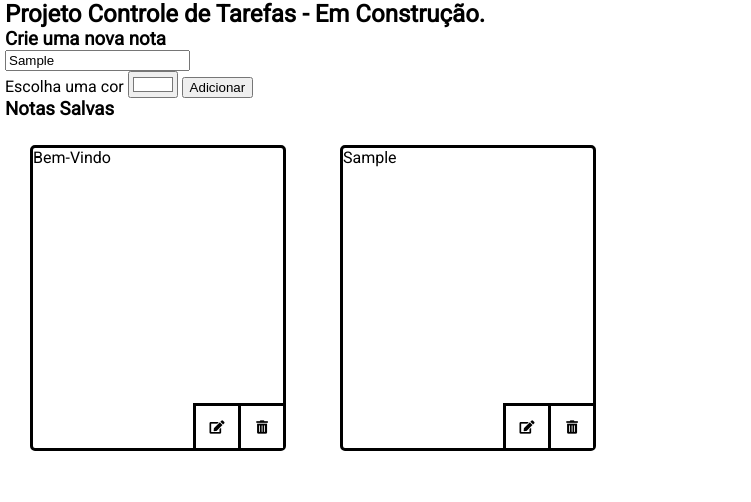
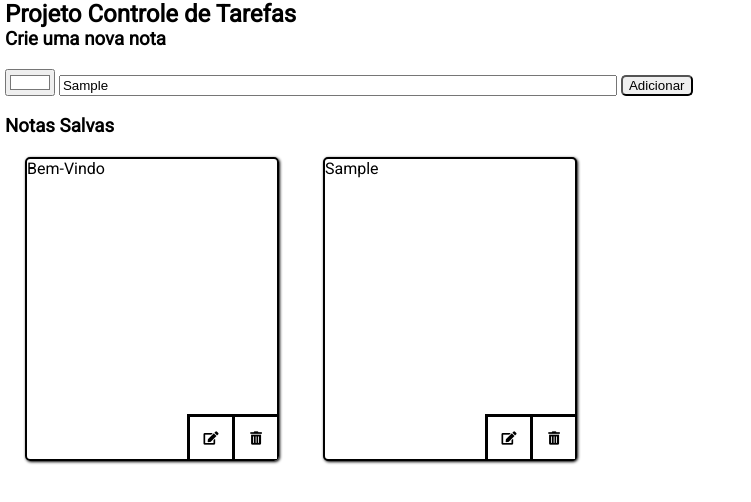
Before and after one commit to felype-carvalho/controle-de-tarefas, a plain HTML site: page index.html in a window 1280 px wide. Both pictures are taken after typing "Sample" into the empty fields and a click on the input "Adicionar". Shown: the whole page, without its empty margins (0-751 px from the left). Drawn offline with Linux system fonts and the light colour scheme.

Commit message:
Foram feitas algumas alterações no CSS, HTML e JS. Foram retiradas algumas variáveis que não iriam mais servir de nada e foi adicionado também um if para impedir que sejam criadas notas vazias.

```diff
--- a/index.css
+++ b/index.css
@@ -14,9 +14,10 @@ body {
 	height: 300px;
 	position: relative;
 	display: inline-block;
-	border: 3px solid black;
+	border: 2px solid black;
 	border-radius: 5px;
-	margin: 25px;
+	margin: 20px;
+	box-shadow: 1px 1px 3px black;
 }
 
 .divBotoes {
@@ -54,3 +55,11 @@ body {
 .invisivel{
 	display: none;
 }
+
+#inputTexto {
+	width: 550px;
+}
+
+#btnAdd{
+	border-radius: 5px;
+}
--- a/index.html
+++ b/index.html
@@ -9,22 +9,20 @@
 </head>
 <body>
     <div>
-        <h2>Projeto Controle de Tarefas - Em Construção.</h2>
+        <h2>Projeto Controle de Tarefas</h2>
     </div>
+
     <div>
-        <h3>Crie uma nova nota</h3>
+        <h3>Crie uma nova nota</h3><br>
         <form id="form-notas">
             <div>
+                <input type="color" id="btnCor" class="color" value="#FFFFFF" name="cor" />
                 <input type="text" id="inputTexto" required="required" name="texto">
-            </div>
-            <div>
-                <label for="cor" id="labelCor">Escolha uma cor</label>
-                <input type="color" id="btnCor" class="color" value="#FFFFFF" name="cor" />
                 <input type="submit" id="btnAdd" value="Adicionar"/>
             </div>
         </form>
-    </div>
-    <div>
+    </div><br>
+
         <div>
             <h3>Notas Salvas</h3>
         </div>
--- a/index.js
+++ b/index.js
@@ -1,5 +1,3 @@
-var cor = document.getElementById("btnCor");
-var texto = document.getElementById("inputTexto");
 var form = document.querySelector("#form-notas");
 var btnSalvar = criarBotaoSalvar("fa-check");
 
@@ -64,8 +62,12 @@ function criarNota(texto, cor){
 
 btnAdd.addEventListener("click", function(event) {
 	event.preventDefault();
-
+	if (form.texto.value == ""){
+		alert("A nota não pode estar vazia.");
+	}
+	else{
 	criarNota();
+	}
 
 });
 
@@ -111,13 +113,10 @@ function editarNota (event) {
 		nota = event.target.parentNode.parentNode.parentNode;
 	}
 	var texto = nota.querySelector(".texto").textContent;
-
-	console.log(texto);
 	form.texto.value = texto;
 
 	btnAdd.classList.add('invisivel');
 	btnCor.classList.add('invisivel');
-	labelCor.classList.add("invisivel");
 
 	form.appendChild(btnSalvar);
 };
@@ -130,7 +129,6 @@ btnSalvar.addEventListener("click", function(event){
 	btnSalvar.remove();
 	btnAdd.classList.remove("invisivel");
 	btnCor.classList.remove("invisivel");
-	labelCor.classList.remove("invisivel");
 
 	form.reset();
 });
```
